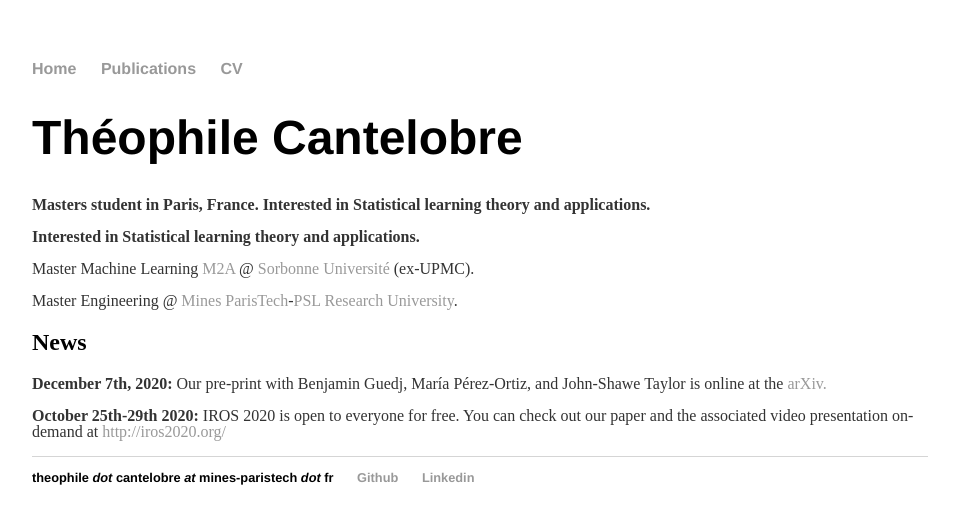
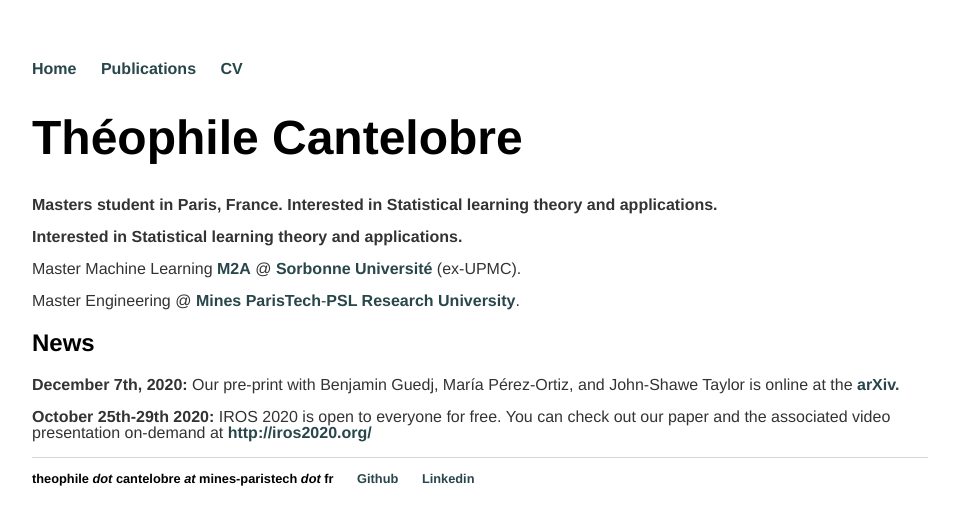
Before and after one commit to theophilec/theophilec.github.io-old, a Jekyll site: the page built from index.html, in a window 1280 px wide. Shown: the top 525 px of the page, without its empty margins (160-1119 px from the left). Built offline with Jekyll 4.4.1, drawn with Linux system fonts in a browser that asks for light colours.

Commit message:
Look and feel.

```diff
--- a/css/main.css
+++ b/css/main.css
@@ -14,7 +14,8 @@ nav ul li, footer ul li {
 }
 a {
     text-decoration: none;
-    color: #999;
+    color: #28464B;
+    font-weight: bold;
 }
 a:hover {
     text-decoration: underline;
@@ -23,10 +24,14 @@ h1 {
     font-size: 3em;
     font-family:'Helvetica', 'Arial', 'Sans-Serif';
 }
+h2 {
+    font-family:'Helvetica', 'Arial', 'Sans-Serif';
+}
 p {
     font-size: 1em;
     line-height: 1em;
     color: #333;
+    font-family:'Helvetica', 'Arial', 'Sans-Serif';
 }
 footer {
     border-top: 1px solid #d5d5d5;
@@ -36,14 +41,17 @@ footer {
 ul.posts {
     margin: 20px auto 40px;
     font-size: 1.5em;
+    font-family:'Helvetica', 'Arial', 'Sans-Serif';
 }
 
 ul.posts li {
     list-style: none;
+    font-family:'Helvetica', 'Arial', 'Sans-Serif';
 }
 
 dl {
     padding: 0.5em;
+    font-family:'Helvetica', 'Arial', 'Sans-Serif';
 }
 dt {
     float: left;
@@ -52,6 +60,7 @@ dt {
     text-align: right;
     font-weight: bold;
     color: grey;
+    font-family:'Helvetica', 'Arial', 'Sans-Serif';
 }
 dt::after {
     content: ":";
@@ -62,5 +71,6 @@ dd {
 }
 
 li{
+    font-family:'Helvetica', 'Arial', 'Sans-Serif';
     margin: 10px 0;
 }
```
